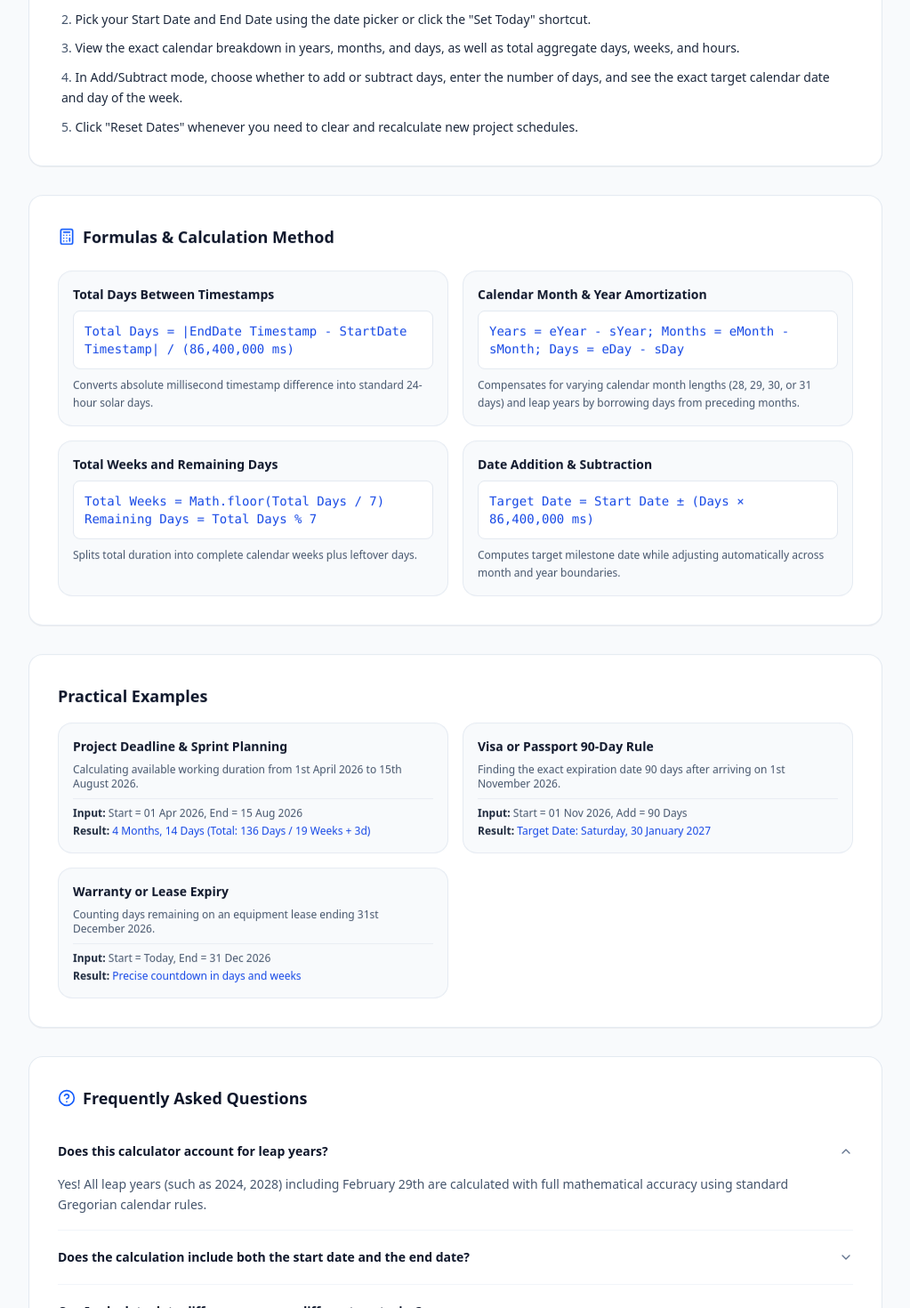
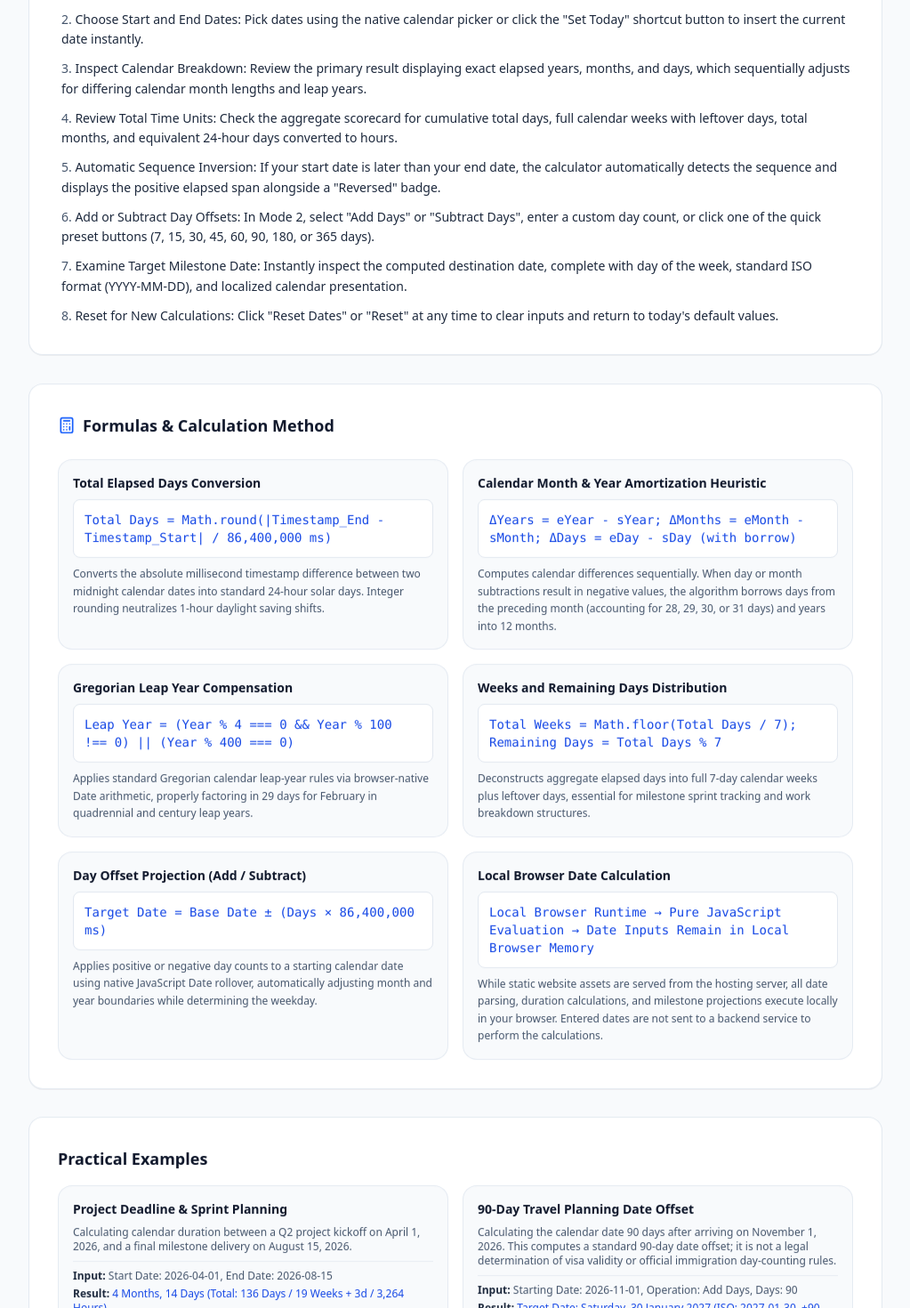
Before and after one commit to gaming7059-code/qubnexa.online, a React (Vite) app: page /tools/date-difference-calculator in a window 1280 px wide. Shown: the part 1020-2490 px from the top of the page at 89% size, without its empty margins (128-1151 px from the left). Built offline with nearby package versions, Linux system fonts and the light colour scheme; no server answers.

Commit message:
SEO: complete Date Difference Calculator optimization

```diff
--- a/src/pages/tools/DateDifferenceCalculatorPage.tsx
+++ b/src/pages/tools/DateDifferenceCalculatorPage.tsx
@@ -7,87 +7,166 @@ export const DateDifferenceCalculatorPage: React.FC = () => {
   const tool = ALL_TOOLS.find((t) => t.slug === 'date-difference-calculator')!
 
   const howToUseSteps = [
-    'Select your calculation mode: choose "Difference Between Two Dates" to count days between milestones, or "Add or Subtract Days" to find a future deadline or past event date.',
-    'Pick your Start Date and End Date using the date picker or click the "Set Today" shortcut.',
-    'View the exact calendar breakdown in years, months, and days, as well as total aggregate days, weeks, and hours.',
-    'In Add/Subtract mode, choose whether to add or subtract days, enter the number of days, and see the exact target calendar date and day of the week.',
-    'Click "Reset Dates" whenever you need to clear and recalculate new project schedules.',
+    'Select Calculation Mode: Choose "Difference Between Two Dates" to measure the duration between milestones, or "Add or Subtract Days" to project future deadlines or past historical dates.',
+    'Choose Start and End Dates: Pick dates using the native calendar picker or click the "Set Today" shortcut button to insert the current date instantly.',
+    'Inspect Calendar Breakdown: Review the primary result displaying exact elapsed years, months, and days, which sequentially adjusts for differing calendar month lengths and leap years.',
+    'Review Total Time Units: Check the aggregate scorecard for cumulative total days, full calendar weeks with leftover days, total months, and equivalent 24-hour days converted to hours.',
+    'Automatic Sequence Inversion: If your start date is later than your end date, the calculator automatically detects the sequence and displays the positive elapsed span alongside a "Reversed" badge.',
+    'Add or Subtract Day Offsets: In Mode 2, select "Add Days" or "Subtract Days", enter a custom day count, or click one of the quick preset buttons (7, 15, 30, 45, 60, 90, 180, or 365 days).',
+    'Examine Target Milestone Date: Instantly inspect the computed destination date, complete with day of the week, standard ISO format (YYYY-MM-DD), and localized calendar presentation.',
+    'Reset for New Calculations: Click "Reset Dates" or "Reset" at any time to clear inputs and return to today\'s default values.',
   ]
 
   const formulas = [
     {
-      title: 'Total Days Between Timestamps',
-      formula: 'Total Days = |EndDate Timestamp - StartDate Timestamp| / (86,400,000 ms)',
-      explanation: 'Converts absolute millisecond timestamp difference into standard 24-hour solar days.',
+      title: 'Total Elapsed Days Conversion',
+      formula: 'Total Days = Math.round(|Timestamp_End - Timestamp_Start| / 86,400,000 ms)',
+      explanation:
+        'Converts the absolute millisecond timestamp difference between two midnight calendar dates into standard 24-hour solar days. Integer rounding neutralizes 1-hour daylight saving shifts.',
     },
     {
-      title: 'Calendar Month & Year Amortization',
-      formula: 'Years = eYear - sYear; Months = eMonth - sMonth; Days = eDay - sDay',
-      explanation: 'Compensates for varying calendar month lengths (28, 29, 30, or 31 days) and leap years by borrowing days from preceding months.',
+      title: 'Calendar Month & Year Amortization Heuristic',
+      formula: 'ΔYears = eYear - sYear; ΔMonths = eMonth - sMonth; ΔDays = eDay - sDay (with borrow)',
+      explanation:
+        'Computes calendar differences sequentially. When day or month subtractions result in negative values, the algorithm borrows days from the preceding month (accounting for 28, 29, 30, or 31 days) and years into 12 months.',
     },
     {
-      title: 'Total Weeks and Remaining Days',
-      formula: 'Total Weeks = Math.floor(Total Days / 7)\nRemaining Days = Total Days % 7',
-      explanation: 'Splits total duration into complete calendar weeks plus leftover days.',
+      title: 'Gregorian Leap Year Compensation',
+      formula: 'Leap Year = (Year % 4 === 0 && Year % 100 !== 0) || (Year % 400 === 0)',
+      explanation:
+        'Applies standard Gregorian calendar leap-year rules via browser-native Date arithmetic, properly factoring in 29 days for February in quadrennial and century leap years.',
     },
     {
-      title: 'Date Addition & Subtraction',
-      formula: 'Target Date = Start Date ± (Days × 86,400,000 ms)',
-      explanation: 'Computes target milestone date while adjusting automatically across month and year boundaries.',
+      title: 'Weeks and Remaining Days Distribution',
+      formula: 'Total Weeks = Math.floor(Total Days / 7); Remaining Days = Total Days % 7',
+      explanation:
+        'Deconstructs aggregate elapsed days into full 7-day calendar weeks plus leftover days, essential for milestone sprint tracking and work breakdown structures.',
+    },
+    {
+      title: 'Day Offset Projection (Add / Subtract)',
+      formula: 'Target Date = Base Date ± (Days × 86,400,000 ms)',
+      explanation:
+        'Applies positive or negative day counts to a starting calendar date using native JavaScript Date rollover, automatically adjusting month and year boundaries while determining the weekday.',
+    },
+    {
+      title: 'Local Browser Date Calculation',
+      formula: 'Local Browser Runtime → Pure JavaScript Evaluation → Date Inputs Remain in Local Browser Memory',
+      explanation:
+        'While static website assets are served from the hosting server, all date parsing, duration calculations, and milestone projections execute locally in your browser. Entered dates are not sent to a backend service to perform the calculations.',
     },
   ]
 
   const examples = [
     {
       title: 'Project Deadline & Sprint Planning',
-      description: 'Calculating available working duration from 1st April 2026 to 15th August 2026.',
-      input: 'Start = 01 Apr 2026, End = 15 Aug 2026',
-      output: '4 Months, 14 Days (Total: 136 Days / 19 Weeks + 3d)',
+      description:
+        'Calculating calendar duration between a Q2 project kickoff on April 1, 2026, and a final milestone delivery on August 15, 2026.',
+      input: 'Start Date: 2026-04-01, End Date: 2026-08-15',
+      output: '4 Months, 14 Days (Total: 136 Days / 19 Weeks + 3d / 3,264 Hours)',
     },
     {
-      title: 'Visa or Passport 90-Day Rule',
-      description: 'Finding the exact expiration date 90 days after arriving on 1st November 2026.',
-      input: 'Start = 01 Nov 2026, Add = 90 Days',
-      output: 'Target Date: Saturday, 30 January 2027',
+      title: '90-Day Travel Planning Date Offset',
+      description:
+        'Calculating the calendar date 90 days after arriving on November 1, 2026. This computes a standard 90-day date offset; it is not a legal determination of visa validity or official immigration day-counting rules.',
+      input: 'Starting Date: 2026-11-01, Operation: Add Days, Days: 90',
+      output: 'Target Date: Saturday, 30 January 2027 (ISO: 2027-01-30, +90 days)',
     },
     {
-      title: 'Warranty or Lease Expiry',
-      description: 'Counting days remaining on an equipment lease ending 31st December 2026.',
-      input: 'Start = Today, End = 31 Dec 2026',
-      output: 'Precise countdown in days and weeks',
+      title: 'Long-Term Contract & Lease Countdown',
+      description:
+        'Measuring the elapsed calendar duration between January 1, 2025, and June 30, 2026, for an equipment lease or warranty review.',
+      input: 'Start Date: 2025-01-01, End Date: 2026-06-30',
+      output: '1 Year, 5 Months, 29 Days (Total: 545 Days / 77 Weeks + 6d)',
+    },
+    {
+      title: 'Historical Milestone Retrospective (Reversed Order)',
+      description:
+        'Evaluating the elapsed duration backwards from year-end December 31, 2026, to New Year\'s Day January 1, 2026, using automated sequence detection.',
+      input: 'Start Date: 2026-12-31, End Date: 2026-01-01',
+      output: '11 Months, 30 Days (Total: 364 Days) with "Reversed (Start is after End)" notice',
+    },
+    {
+      title: 'Event Preparation Lookback (Subtracting Days)',
+      description:
+        'Determining the date exactly 45 days prior to an annual audit on October 15, 2026, to schedule documentation prep.',
+      input: 'Starting Date: 2026-10-15, Operation: Subtract Days, Days: 45',
+      output: 'Target Date: Monday, 31 August 2026 (ISO: 2026-08-31, -45 days)',
     },
   ]
 
   const faqs = [
     {
       question: 'Does this calculator account for leap years?',
-      answer: 'Yes! All leap years (such as 2024, 2028) including February 29th are calculated with full mathematical accuracy using standard Gregorian calendar rules.',
+      answer:
+        'Yes. All leap years (such as 2024, 2028, and 2032) including February 29th are fully supported. The calculation uses standard Gregorian calendar rules where years divisible by 4 (and century years divisible by 400) receive 29 days in February.',
     },
     {
-      question: 'Does the calculation include both the start date and the end date?',
-      answer: 'This calculator measures elapsed duration (the interval between dates). For example, the difference between May 1st and May 2nd is 1 day. If your legal contract requires both start and end days inclusive, simply add 1 day to the total.',
+      question: 'Is the date difference calculation inclusive or exclusive of the end date?',
+      answer:
+        'The calculator measures elapsed calendar duration (the interval between two points in time). For instance, the difference between May 1st and May 2nd is calculated as 1 day. If your legal agreement or rental contract requires inclusive counting where both start and end days are counted as full active days, simply add 1 day to the total.',
+    },
+    {
+      question: 'Does this tool calculate business days or exclude public holidays?',
+      answer:
+        'No. This calculator measures standard calendar days (including weekends and public holidays). It does not filter out Saturdays, Sundays, or regional bank holidays. For work-week scheduling, total days can be converted into calendar weeks plus remaining days.',
+    },
+    {
+      question: 'How does the calculator handle reversed dates when the start date is after the end date?',
+      answer:
+        'If you select a start date that occurs after your end date, the calculator automatically detects the inversion, swaps the timestamps to compute the positive elapsed duration, and displays a "Reversed (Start is after End)" badge.',
+    },
+    {
+      question: 'What is the difference between "Total Days" and the "Years, Months, Days" breakdown?',
+      answer:
+        'The "Years, Months, Days" breakdown provides a human-readable calendar interval by matching month lengths and year boundaries sequentially. "Total Days" measures the absolute cumulative 24-hour solar days between the two dates without dividing them into calendar months.',
+    },
+    {
+      question: 'How does the "Add or Subtract Days" feature compute target dates?',
+      answer:
+        'In Add/Subtract mode, the tool applies an integer day offset to your starting calendar date. It handles month-end overflows, year-end rollovers, and leap years automatically, returning the final calendar date, formatted ISO string, and day of the week.',
     },
     {
       question: 'Can I calculate date differences across different centuries?',
-      answer: 'Yes, any standard historical or future calendar dates supported by the modern Gregorian calendar can be compared seamlessly.',
+      answer:
+        'Yes. Standard historical and future Gregorian calendar dates are supported. The JavaScript Date engine parses and computes differences accurately across past, present, and future centuries.',
     },
     {
-      question: 'Are my project dates stored or logged?',
-      answer: 'No. The entire calculation runs directly in your local browser session without communicating with any external servers.',
+      question: 'Does daylight saving time (DST) affect the calculation?',
+      answer:
+        'Dates are parsed at local midnight, and the engine rounds the timestamp difference to whole 24-hour days using Math.round. Routine one-hour daylight saving transitions are typically handled by this rounding, but this tool is designed for calendar-day differences rather than precise elapsed-hour tracking across timezones.',
     },
+    {
+      question: 'Are my dates, project timelines, or calculations stored on any server?',
+      answer:
+        'Date calculations are performed locally in your browser using JavaScript. The calculator does not send your entered dates or calculation results to a backend service for processing.',
+    },
+    {
+      question: 'Can I use quick presets for day addition and subtraction?',
+      answer:
+        'Yes. In Add/Subtract mode, quick preset buttons are available for common intervals including 7, 15, 30, 45, 60, 90, 180, and 365 days, allowing one-click scheduling without manual typing.',
+    },
+  ]
+
+  const relatedSlugs = [
+    'date-time-calculator',
+    'age-calculator',
+    'percentage-calculator',
+    'emi-calculator',
+    'salary-calculator',
+    'unit-converter',
   ]
 
   return (
     <ToolPageLayout
       tool={tool}
-      seoTitle="Date Difference Calculator — Days Between Dates & Milestone Counter | QUBNEXA"
-      seoDescription="Calculate exact calendar days, weeks, and months between any two dates or add/subtract days to find future target deadlines. Handles leap years accurately."
-      keywords="date difference calculator, days between dates, calculate duration between dates, add days to date, business days counter, milestone calculator, qubnexa"
+      seoTitle="Date Difference Calculator — Days Between Dates | QUBNEXA"
+      seoDescription="Calculate calendar days, weeks, and months between two dates, or add and subtract days to find future milestone dates. Date calculations run locally in your browser."
+      keywords="date difference calculator, days between dates, calculate duration between dates, add days to date, subtract days from date, calendar difference, date interval calculator, qubnexa"
       howToUseSteps={howToUseSteps}
       formulas={formulas}
       examples={examples}
       faqs={faqs}
-      relatedSlugs={['age-calculator', 'percentage-calculator', 'emi-calculator']}
+      relatedSlugs={relatedSlugs}
     >
       <DateDifferenceCalculator />
     </ToolPageLayout>
```
Also changed, not shown: 1 other file (tests, documents, lock files or other folders).
